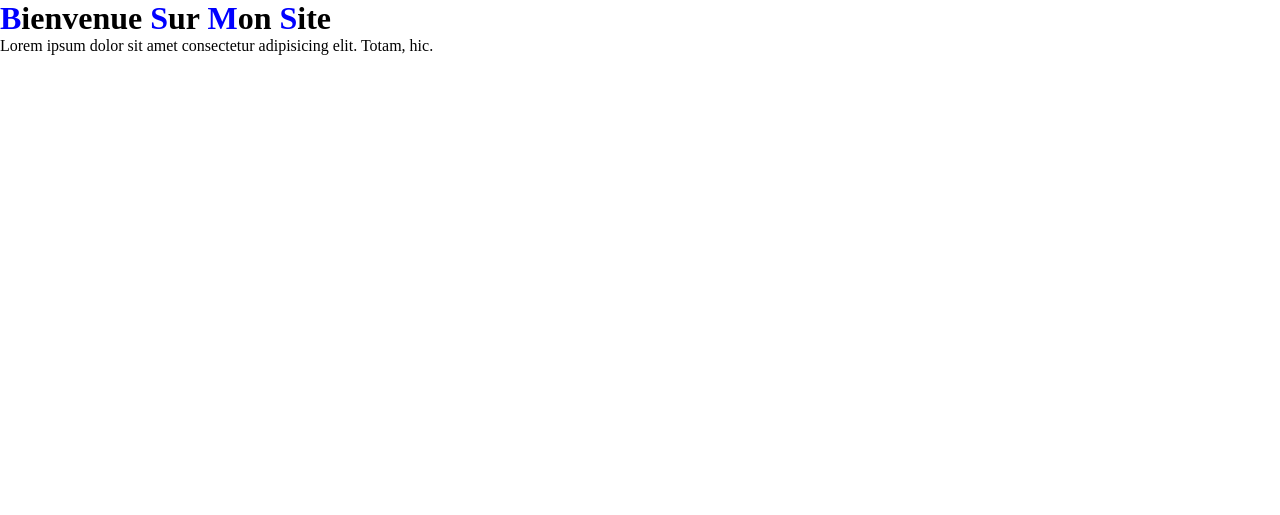
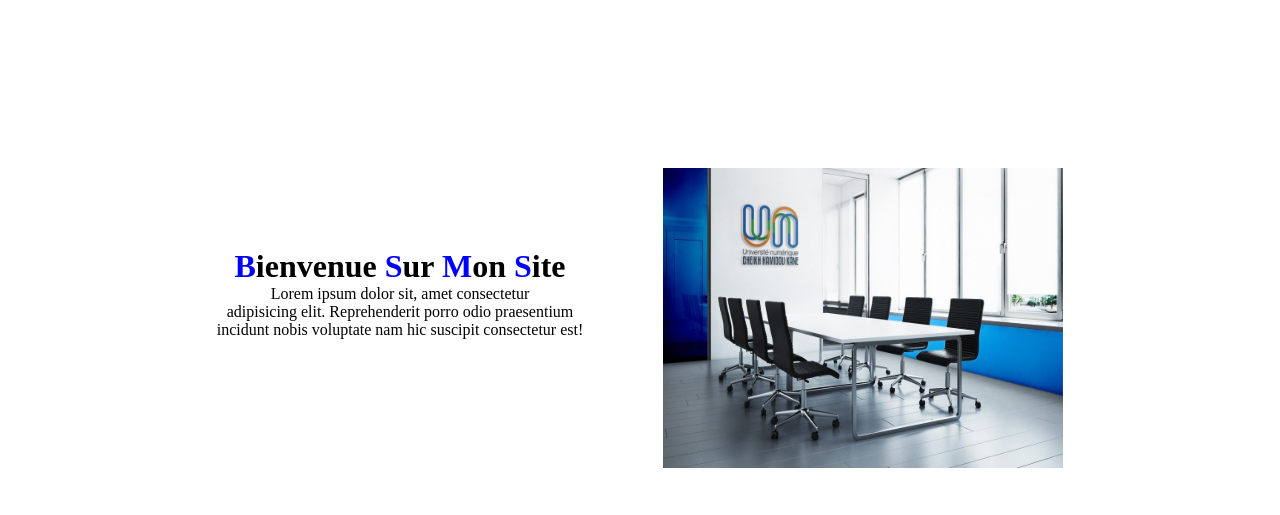
Before and after one commit to sowaicha30/git-exo1, a plain HTML site: page index.html in a window 1280 px wide. Drawn offline with Linux system fonts and the light colour scheme.

Commit message:
Troisiéme commit

```diff
--- a/index.html
+++ b/index.html
@@ -4,11 +4,19 @@
     <meta charset="UTF-8">
     <meta http-equiv="X-UA-Compatible" content="IE=edge">
     <meta name="viewport" content="width=device-width, initial-scale=1.0">
-    <title>Document</title>
+    <title>git exo</title>
     <link rel="stylesheet" href="style.css">
 </head>
 <body>
-    <h1> <span>B</span>ienvenue <span>S</span>ur <SPan>M</SPan>on <SPan>S</SPan>ite</h1>
-    <p>Lorem ipsum dolor sit amet consectetur adipisicing elit. Totam, hic.</p>
+    <div class="ok">
+        <div class="it">
+            <h1> <span>B</span>ienvenue <span>S</span>ur <SPan>M</SPan>on <SPan>S</SPan>ite</h1>
+            <p>Lorem ipsum dolor sit, amet consectetur <br> adipisicing elit. Reprehenderit porro odio praesentium <br> incidunt nobis voluptate nam hic suscipit consectetur est!</p>
+
+        </div>
+        <div class="it">
+            <img src="aicha.jpg" alt="jpg" height="300px" width="400px">
+        </div>
+    </div>
 </body>
 </html>
--- a/style.css
+++ b/style.css
@@ -5,3 +5,15 @@
 h1 span{
     color: blue;
 }
+.ok{
+    display: flex;
+    justify-content: center;
+    text-align: center;
+    margin-top: 10%;
+}
+.it{
+    margin: 40px;
+}
+.it h1{
+    margin-top: 80px;
+}
```
Also changed, not shown: aicha.jpg (added).
